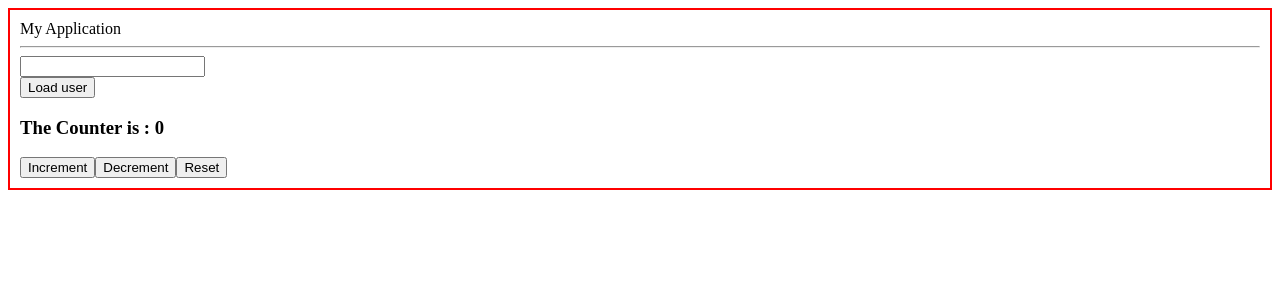
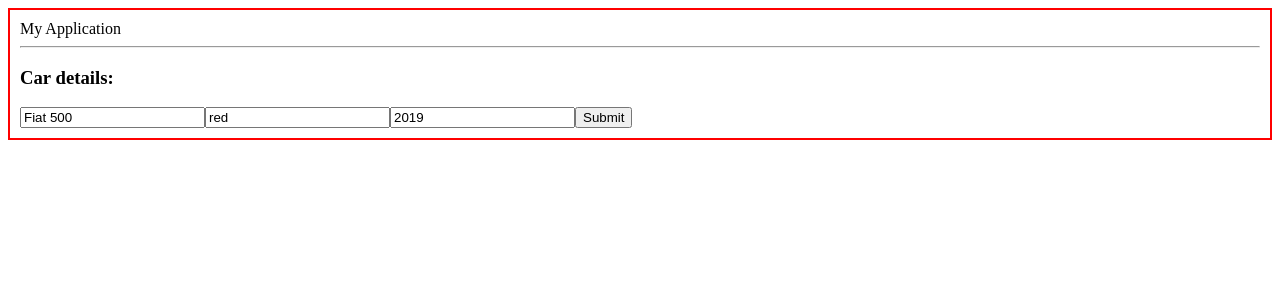
Before and after one commit to frances8713/react-exercises, a React (Create React App) app: page / in a window 1280 px wide. Shown: the top 300 px of the page. Built offline with nearby package versions, Linux system fonts and the light colour scheme.

Commit message:
feat: exercise useRef-02

```diff
--- a/src/App.js
+++ b/src/App.js
@@ -3,6 +3,7 @@ import { useState } from "react"
 import { Container } from './Container'
 import { GithubUser } from './GithubUser'
 import { HookCounter } from './HookCounter'
+import { CarDetails } from './CarDetalis'
 
 
 export function App () {
@@ -11,9 +12,7 @@ export function App () {
         return (
           <div>
           <Container title="My Application">
-          <input value={username} onChange={(e) => setUserName(e.target.value)} />
-          <GithubUser username="frances8713"/>
-          <HookCounter />
+          <CarDetails />
           </Container>
           </div>
         )
--- /dev/null
+++ b/src/CarDetalis.js
@@ -0,0 +1,33 @@
+import { useRef, useState, useEffect } from 'react'
+
+export function CarDetails({ initialData = {model: 'Fiat 500', year: '2019', color: 'red'} }) {
+const inputRef = useRef()
+
+const [data, setData] = useState(false)
+
+    useEffect(() => {
+        inputRef.current.elements.model.value = initialData.model
+        inputRef.current.elements.year.value = initialData.year
+        inputRef.current.elements.color.value = initialData.color
+    }, [initialData])
+
+    useEffect(() => {
+        if (data === true) {
+            inputRef.current.reset()
+        } console.log(initialData)
+    }, [data])
+
+    const handleInput = () => setData(true)
+
+    return (
+        <div>
+            <h3>Car details: </h3>
+            <form ref={inputRef} onChange={handleInput}>
+            <input name='model'></input>
+            <input name='color'></input>
+            <input name='year'></input>
+            <button type='submit'>Submit</button>
+        </form>
+        </div>
+        )
+}
```
